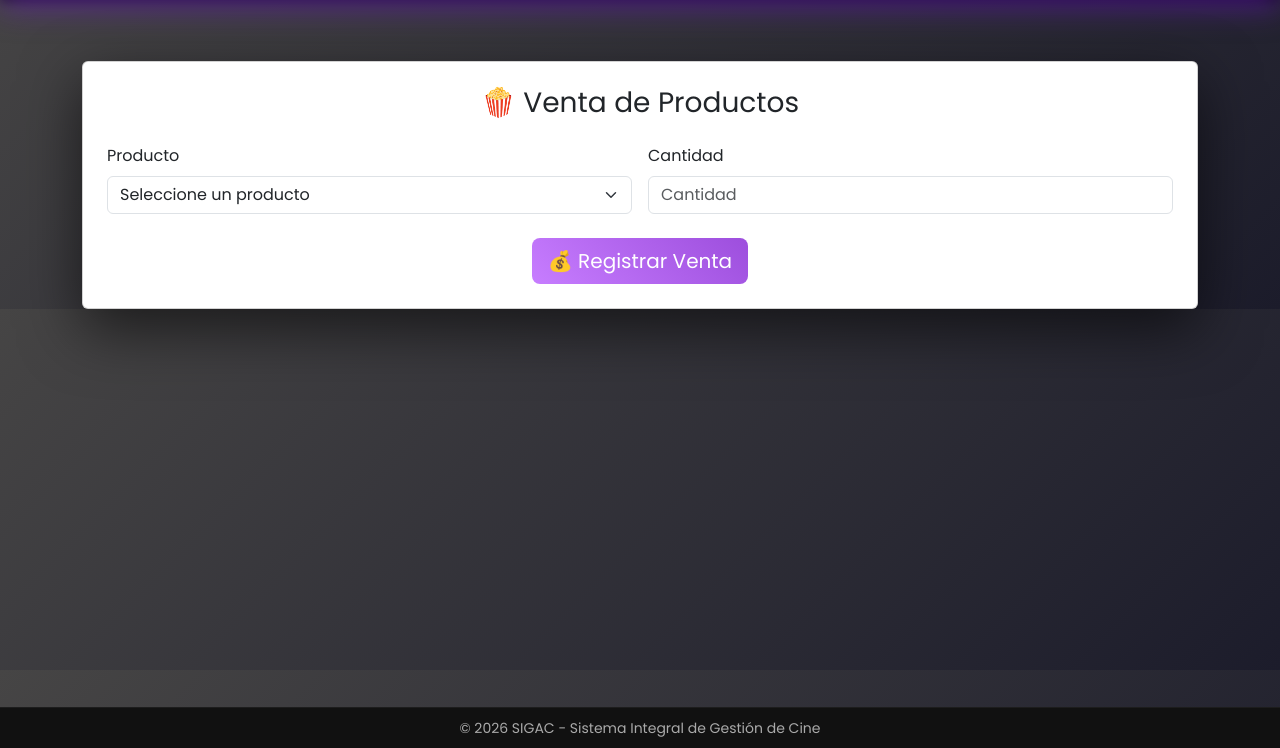
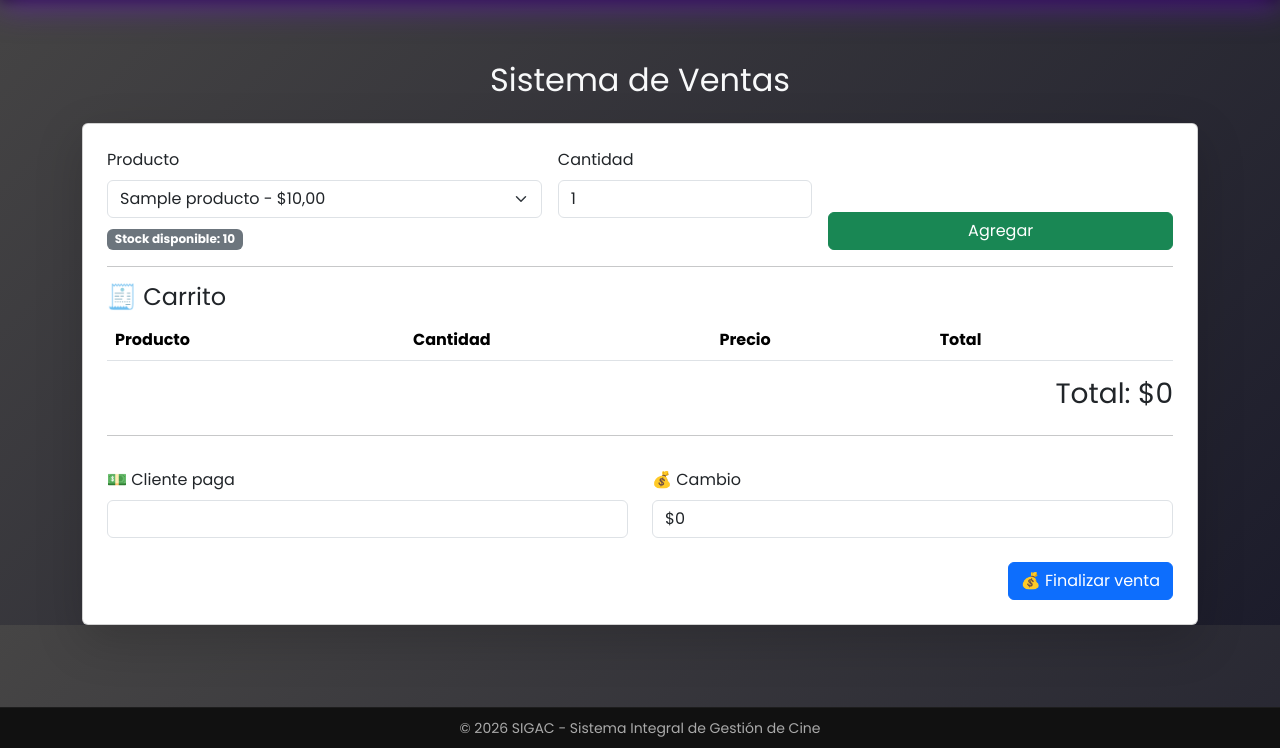
Before and after one commit to Papelcra/sigac, a Django app: page /productos/vender/ in a window 1280 px wide. Shown: the part 52-800 px from the top of the page. Run offline with Django 5.2, Linux system fonts and the light colour scheme; tables that the repository leaves empty hold one stand-in row (values such as "Sample post"); lists and menus that the app fills with data are empty.

Commit message:
feat: sistema de caja con carrito, validacion de stock y calculo de cambio

```diff
--- a/productos/templates/productos/vender.html
+++ b/productos/templates/productos/vender.html
@@ -1,84 +1,272 @@
 {% extends "base.html" %}
-
-{% block title %}Venta de Productos{% endblock %}
 
 {% block content %}
 
 <div class="container mt-5">
 
-<div class="card shadow-xl p-4">
+<h2 class="text-center text-light mb-4"> Sistema de Ventas</h2>
 
-<h3 class="text-center mb-4">
-🍿 Venta de Productos
-</h3>
-
-{% if error %}
-<div class="alert alert-danger text-center">
-{{ error }}
-</div>
-{% endif %}
-
-{% if mensaje %}
-<div class="alert alert-success text-center">
-{{ mensaje }}
-</div>
-{% endif %}
-
-<form method="post">
-
-{% csrf_token %}
+<div class="card shadow-lg p-4">
 
 <div class="row g-3">
 
-<div class="col-md-6">
-
+<div class="col-md-5">
 <label class="form-label">Producto</label>
 
-<select name="producto" class="form-select">
-
-<option value="">Seleccione un producto</option>
+<select id="producto" class="form-select" onchange="mostrarStock()">
 
 {% for producto in productos %}
+<option
+value="{{ producto.id }}"
+data-nombre="{{ producto.nombre }}"
+data-precio="{{ producto.precio|floatformat:0 }}"
+data-stock="{{ producto.stock }}">
 
-<option value="{{producto.id}}">
-{{producto.nombre}} - ${{producto.precio}} (Stock: {{producto.stock}})
+{{ producto.nombre }} - ${{ producto.precio }}
+
 </option>
-
 {% endfor %}
 
 </select>
 
+<div class="mt-2">
+<span class="badge bg-secondary" id="stockDisponible">
+Stock disponible: -
+</span>
 </div>
 
-<div class="col-md-6">
+</div>
 
+<div class="col-md-3">
 <label class="form-label">Cantidad</label>
+<input type="number" id="cantidad" class="form-control" value="1" min="1">
+</div>
 
-<input type="number"
-name="cantidad"
-class="form-control"
-min="1"
-placeholder="Cantidad">
+<div class="col-md-4 d-flex align-items-end">
+
+<button onclick="agregarProducto()" class="btn btn-success w-100">
+Agregar
+</button>
 
 </div>
 
 </div>
 
-<div class="text-center mt-4">
+<hr>
 
-<button class="btn btn-lg"
-style="background: linear-gradient(45deg,#c77dff,#9d4edd); border:none; color:white;">
+<h4>🧾 Carrito</h4>
 
-💰 Registrar Venta
+<div style="max-height:300px; overflow-y:auto;">
 
+<table class="table table-striped">
+
+<thead>
+<tr>
+<th>Producto</th>
+<th>Cantidad</th>
+<th>Precio</th>
+<th>Total</th>
+<th></th>
+</tr>
+</thead>
+
+<tbody id="carrito"></tbody>
+
+</table>
+
+</div>
+
+<h3 class="text-end">
+Total: $<span id="total">0</span>
+</h3>
+
+<hr>
+
+<div class="row mt-3">
+
+<div class="col-md-6">
+<label class="form-label">💵 Cliente paga</label>
+<input type="number" id="pagoCliente" class="form-control" oninput="calcularCambio()">
+</div>
+
+<div class="col-md-6">
+<label class="form-label">💰 Cambio</label>
+<input type="text" id="cambio" class="form-control" readonly value="$0">
+</div>
+
+</div>
+
+<form method="POST" id="formVenta">
+{% csrf_token %}
+<input type="hidden" name="carrito" id="carritoInput">
+
+<div class="text-end mt-4">
+<button type="button" onclick="finalizarVenta()" class="btn btn-primary">
+💰 Finalizar venta
 </button>
-
 </div>
 
 </form>
 
 </div>
-
 </div>
 
+<script>
+
+let carrito = []
+
+function mostrarStock(){
+
+let select = document.getElementById("producto")
+let stock = select.options[select.selectedIndex].dataset.stock
+
+document.getElementById("stockDisponible").innerText =
+"Stock disponible: " + stock
+
+}
+
+function agregarProducto(){
+
+let select = document.getElementById("producto")
+
+let id = select.value
+let nombre = select.options[select.selectedIndex].dataset.nombre
+let precio = parseFloat(select.options[select.selectedIndex].dataset.precio)
+let stock = parseInt(select.options[select.selectedIndex].dataset.stock)
+
+let cantidad = parseInt(document.getElementById("cantidad").value)
+
+if(cantidad <= 0){
+
+alert("Cantidad inválida")
+return
+
+}
+
+let cantidadEnCarrito = 0
+
+carrito.forEach(item => {
+
+if(item.id == id){
+
+cantidadEnCarrito += item.cantidad
+
+}
+
+})
+
+if(cantidad + cantidadEnCarrito > stock){
+
+alert("No hay suficiente stock disponible")
+return
+
+}
+
+let subtotal = precio * cantidad
+
+carrito.push({
+id,
+nombre,
+precio,
+cantidad,
+subtotal
+})
+
+renderCarrito()
+
+document.getElementById("cantidad").value = 1
+
+}
+
+function eliminarProducto(index){
+
+carrito.splice(index,1)
+
+renderCarrito()
+
+}
+
+function renderCarrito(){
+
+let tbody = document.getElementById("carrito")
+
+tbody.innerHTML=""
+
+let total = 0
+
+carrito.forEach((item,index)=>{
+
+total += item.subtotal
+
+tbody.innerHTML += `
+<tr>
+<td>${item.nombre}</td>
+<td>${item.cantidad}</td>
+<td>$${item.precio}</td>
+<td>$${item.subtotal}</td>
+<td>
+<button type="button" class="btn btn-sm btn-danger"
+onclick="eliminarProducto(${index})">
+❌
+</button>
+</td>
+</tr>
+`
+
+})
+
+document.getElementById("total").innerText = total
+
+calcularCambio()
+
+}
+
+function calcularCambio(){
+
+let total = parseFloat(document.getElementById("total").innerText) || 0
+let pago = parseFloat(document.getElementById("pagoCliente").value) || 0
+
+let cambio = pago - total
+
+if(cambio < 0){
+
+document.getElementById("cambio").value = "Falta $" + Math.abs(cambio)
+
+}else{
+
+document.getElementById("cambio").value = "$" + cambio
+
+}
+
+}
+
+function finalizarVenta(){
+
+if(carrito.length == 0){
+
+alert("Debe agregar productos")
+return
+
+}
+
+let total = parseFloat(document.getElementById("total").innerText)
+let pago = parseFloat(document.getElementById("pagoCliente").value) || 0
+
+if(pago < total){
+
+alert("El dinero no es suficiente")
+return
+
+}
+
+document.getElementById("carritoInput").value = JSON.stringify(carrito)
+
+document.getElementById("formVenta").submit()
+
+}
+
+mostrarStock()
+
+</script>
+
 {% endblock %}
--- a/productos/views.py
+++ b/productos/views.py
@@ -1,5 +1,7 @@
 from django.shortcuts import render, redirect
 from .models import Producto, VentaProducto
+import json
+
 
 
 def lista_productos(request):
@@ -10,53 +12,34 @@ def lista_productos(request):
     })
 
 
+
+
 def vender_producto(request):
 
     productos = Producto.objects.filter(activo=True)
 
     if request.method == "POST":
 
-        producto_id = request.POST.get("producto")
-        cantidad = request.POST.get("cantidad")
+        carrito = json.loads(request.POST.get("carrito"))
 
-        if not producto_id or not cantidad:
-            return render(request, "productos/vender.html", {
-                "productos": productos,
-                "error": "Debe seleccionar producto y cantidad"
-            })
+        for item in carrito:
 
-        try:
-            producto = Producto.objects.get(id=producto_id)
-        except Producto.DoesNotExist:
-            return render(request, "productos/vender.html", {
-                "productos": productos,
-                "error": "El producto no existe"
-            })
+            producto = Producto.objects.get(id=item["id"])
 
-        cantidad = int(cantidad)
+            VentaProducto.objects.create(
+                producto=producto,
+                cantidad=item["cantidad"],
+                total=item["subtotal"]
+            )
 
-        if producto.stock < cantidad:
-            return render(request, "productos/vender.html", {
-                "productos": productos,
-                "error": "No hay suficiente stock"
-            })
+            producto.stock -= item["cantidad"]
+            producto.save()
 
-        total = producto.precio * cantidad
-
-        VentaProducto.objects.create(
-            producto=producto,
-            cantidad=cantidad,
-            total=total
-        )
-
-        producto.stock -= cantidad
-        producto.save()
-
-        return render(request, "productos/vender.html", {
-            "productos": productos,
-            "mensaje": "Venta realizada correctamente 🎉"
+        return render(request,"productos/vender.html",{
+            "productos":productos,
+            "mensaje":"Venta registrada correctamente"
         })
 
-    return render(request, "productos/vender.html", {
-        "productos": productos
+    return render(request,"productos/vender.html",{
+        "productos":productos
     })
```
